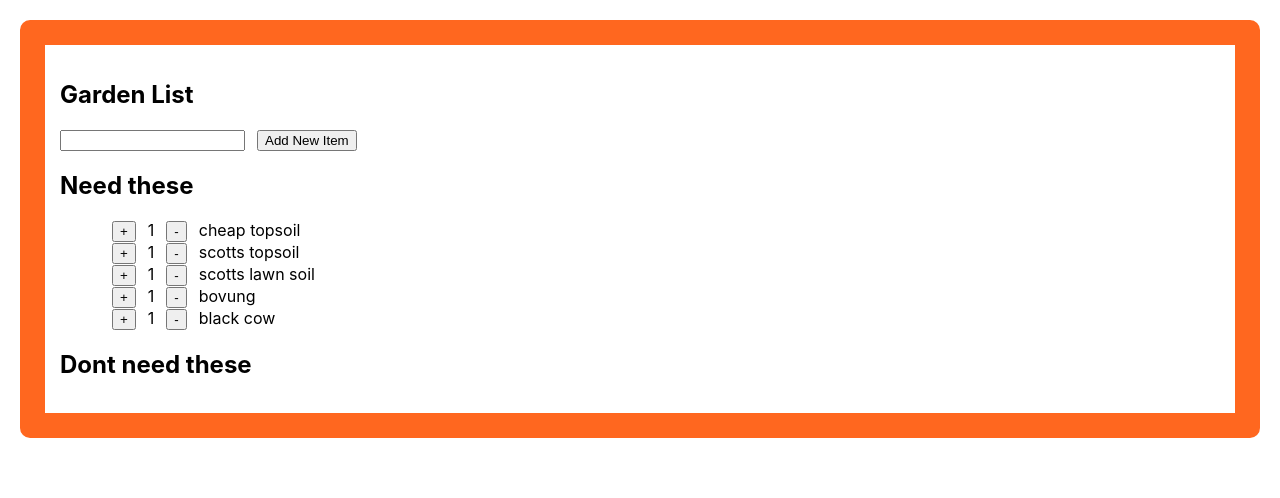
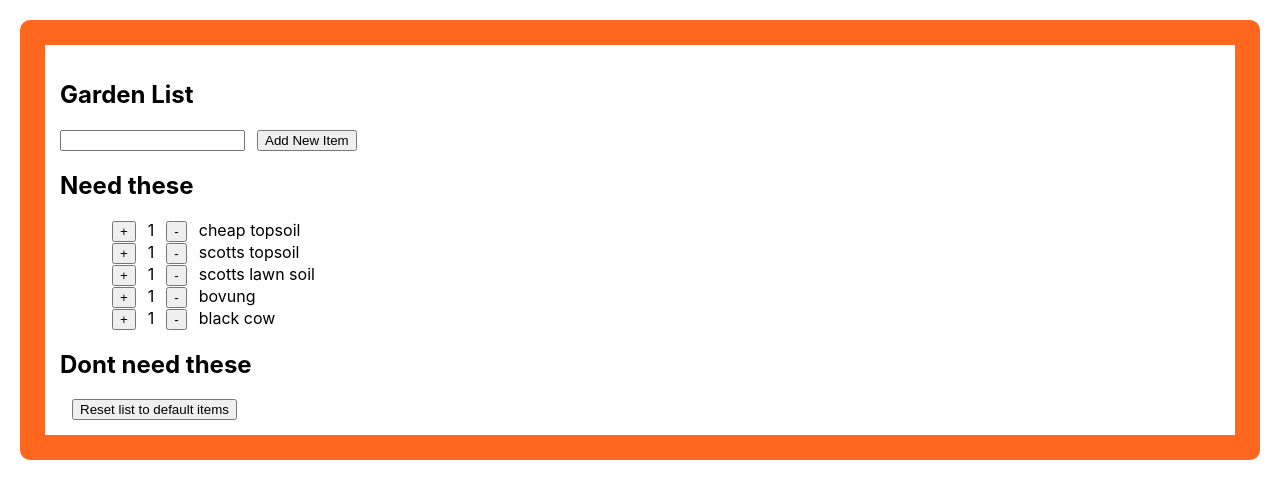
Before and after one commit to bushbass/homedepotlist, a React (Create React App) app: page / in a window 1280 px wide. Shown: the top 498 px of the page. Built offline with nearby package versions, Linux system fonts and the light colour scheme.

Commit message:
added reset default list button

```diff
--- a/src/App.jsx
+++ b/src/App.jsx
@@ -4,12 +4,7 @@ import ListItem from './ListItem'
 import { v4 as uuidv4 } from 'uuid'
 
 function App() {
-  const [input, setInput] = useState('')
-  const [list, setList] = useState(() => {
-    if (localStorage.hdList) {
-      return JSON.parse(localStorage.hdList)
-    } else {
-      return [
+  const initailState = [
     {
       input: 'cheap topsoil',
       count: 1,
@@ -36,6 +31,12 @@ function App() {
       id: '5b0b429c-439d-4810-bf46-8354760f1d6e',
     },
   ]
+  const [input, setInput] = useState('')
+  const [list, setList] = useState(() => {
+    if (localStorage.hdList) {
+      return JSON.parse(localStorage.hdList)
+    } else {
+      return initailState
     }
   })
   useEffect(() => {
@@ -72,6 +73,11 @@ function App() {
     const filteredList = list.filter((item) => item.id != id)
     localStorage.setItem('hdList', JSON.stringify(filteredList))
     setList(filteredList)
+  }
+
+  const resetList = () => {
+    localStorage.removeItem('hdList')
+    setList(initailState)
   }
 
   return (
@@ -117,6 +123,7 @@ function App() {
             />
           ))}
       </ul>
+      <button onClick={resetList}>Reset list to default items</button>
     </div>
   )
 }
```
Lines whose indentation alone changed are shown as unchanged.
